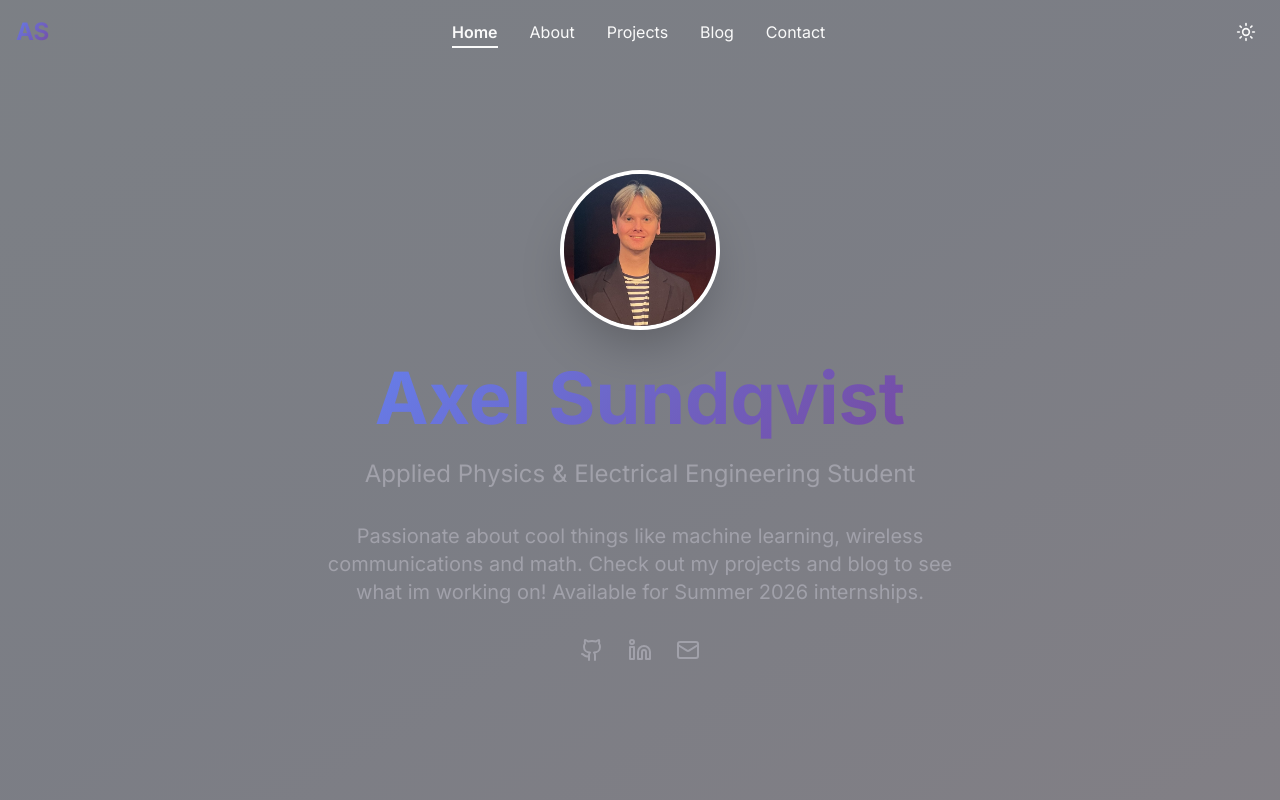
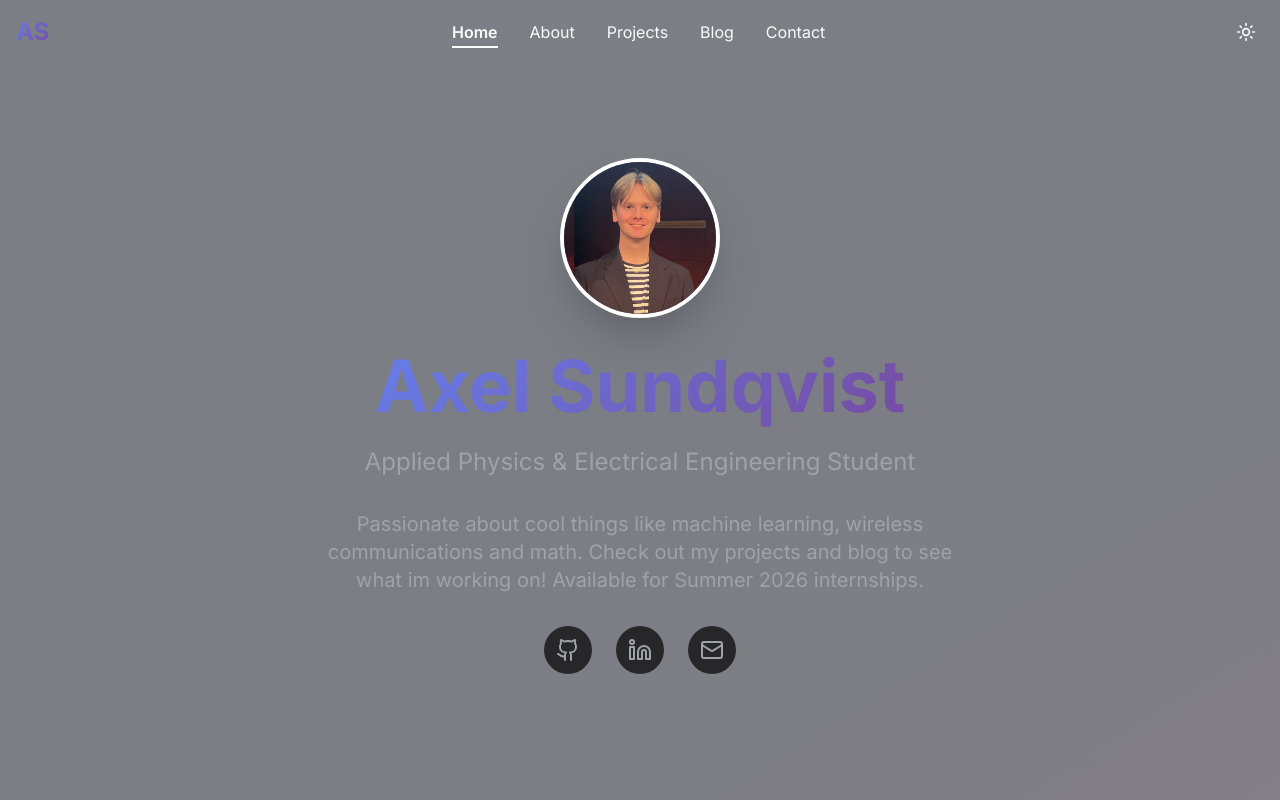
Before and after one commit to AxelSuu/AxelSundqvist, a React (Vite) app: page / in a window 1280 px wide. Shown: the top 800 px of the page. Built offline with nearby package versions, Linux system fonts and the light colour scheme.

Commit message:
New buttons

```diff
--- a/src/components/portfolio/footer.tsx
+++ b/src/components/portfolio/footer.tsx
@@ -8,16 +8,19 @@ const Footer = () => {
       icon: Github,
       href: 'https://github.com/AxelSuu',
       label: 'GitHub',
+      color: 'hover:bg-gray-800',
     },
     {
       icon: Linkedin,
       href: 'https://www.linkedin.com/in/axel-sundqvist/',
       label: 'LinkedIn',
+      color: 'hover:bg-blue-600',
     },
     {
       icon: Mail,
       href: 'mailto:axesu672@student.liu.se',
       label: 'Email',
+      color: 'hover:bg-gray-600',
     },
   ]
 
@@ -49,7 +52,7 @@ const Footer = () => {
                   href={link.href}
                   target="_blank"
                   rel="noopener noreferrer"
-                  className="text-muted-foreground hover:text-primary transition-colors duration-200"
+                  className={`p-3 rounded-full bg-muted text-muted-foreground ${link.color} hover:text-white transition-all duration-200 transform hover:scale-110`}
                   aria-label={link.label}
                 >
                   <link.icon className="h-5 w-5" />
--- a/src/components/portfolio/hero.tsx
+++ b/src/components/portfolio/hero.tsx
@@ -41,7 +41,8 @@ const Hero = () => {
               href="https://github.com/AxelSuu"
               target="_blank"
               rel="noopener noreferrer"
-              className="text-muted-foreground hover:text-foreground transition-colors"
+              className="p-3 rounded-full bg-muted text-muted-foreground hover:bg-gray-800 hover:text-white transition-all duration-200 transform hover:scale-110"
+              aria-label="GitHub"
             >
               <Github className="h-6 w-6" />
             </a>
@@ -49,13 +50,15 @@ const Hero = () => {
               href="https://www.linkedin.com/in/axel-sundqvist/"
               target="_blank"
               rel="noopener noreferrer"
-              className="text-muted-foreground hover:text-foreground transition-colors"
+              className="p-3 rounded-full bg-muted text-muted-foreground hover:bg-blue-600 hover:text-white transition-all duration-200 transform hover:scale-110"
+              aria-label="LinkedIn"
             >
               <Linkedin className="h-6 w-6" />
             </a>
             <a
               href="mailto:axesu672@student.liu.se"
-              className="text-muted-foreground hover:text-foreground transition-colors"
+              className="p-3 rounded-full bg-muted text-muted-foreground hover:bg-gray-600 hover:text-white transition-all duration-200 transform hover:scale-110"
+              aria-label="Email"
             >
               <Mail className="h-6 w-6" />
             </a>
```
